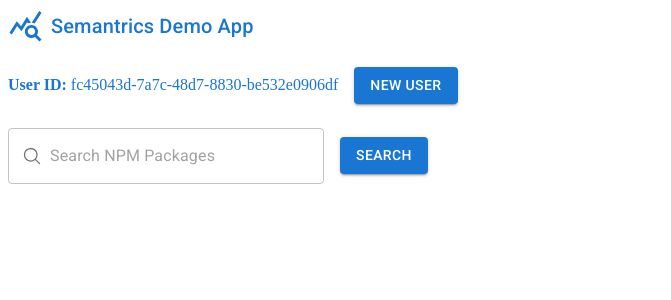
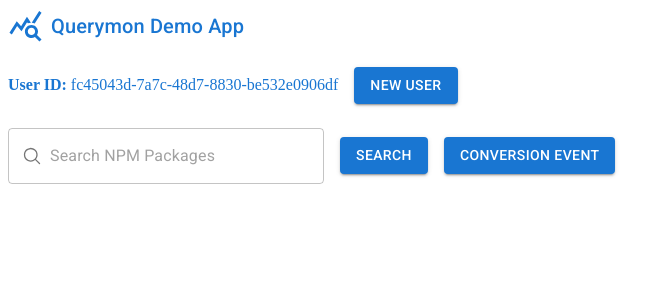
Before and after one commit to aaustin/querymon-demo-app, a React (Create React App) app: page / in a window 1280 px wide. Shown: the top 300 px of the page, without its empty margins (0-671 px from the left). Built offline with nearby package versions, Linux system fonts and the light colour scheme.

Commit message:
update name

```diff
--- a/package.json
+++ b/package.json
@@ -1,5 +1,5 @@
 {
-  "name": "semantrics-demo-app",
+  "name": "querymon-demo-app",
   "version": "0.1.0",
   "private": true,
   "dependencies": {
--- a/public/index.html
+++ b/public/index.html
@@ -29,7 +29,7 @@
       work correctly both with client-side routing and a non-root public URL.
       Learn how to configure a non-root public URL by running `npm run build`.
     -->
-    <title>Semantrics Demo App</title>
+    <title>Querymon Demo App</title>
   </head>
   <body>
     <noscript>You need to enable JavaScript to run this app.</noscript>
--- a/src/App.js
+++ b/src/App.js
@@ -5,8 +5,8 @@ import { Button, InputAdornment, OutlinedInput, Typography, Stack, SvgIcon } fro
 import { v4 as uuidv4 } from 'uuid';
 
 const NodePackageQuery = "https://api.npms.io/v2/search?q=";
-const SemantricsAPI = "https://rcn3mxcjwd.execute-api.us-east-1.amazonaws.com/dev/";
-const SemantricsAPIKey = "cd332ee0-3f81-418d-aba2-aa0a99ff5ba7";
+const QuerymonAPI = "https://rcn3mxcjwd.execute-api.us-east-1.amazonaws.com/dev/";
+const QuerymonAPIKey = "cd332ee0-3f81-418d-aba2-aa0a99ff5ba7";
 
 export default function MyApp() {
   const [searchQuery, setSearchQuery] = React.useState("");
@@ -25,20 +25,20 @@ export default function MyApp() {
   // Load the results from the NPM API
   const handleSearchButtonClick = async event => {
     setLoadingStatus(true);
-    // Register query with Semantrics. Fire and forget
+    // Register query with Querymon. Fire and forget
     const requestOptions = {
       method: 'POST',
       headers: { 'Content-Type': 'application/json' },
       body: JSON.stringify({
-        "interfaceKey": SemantricsAPIKey,
+        "interfaceKey": QuerymonAPIKey,
         "userId": userId,
         "query": searchQuery,
         "metadata": ["experimentA", "variantC"],
         "queryTime": new Date().getTime()
       })
     };
-    console.log("posting search to Semantrics: " + JSON.stringify(requestOptions.body));
-    fetch(SemantricsAPI + 'query', requestOptions);
+    console.log("posting search to Querymon: " + JSON.stringify(requestOptions.body));
+    fetch(QuerymonAPI + 'query', requestOptions);
 
     let headers = new Headers({
         "Accept"       : "application/json",
@@ -50,12 +50,12 @@ export default function MyApp() {
       headers : headers });
     const data = await response.json();
 
-    // Register results with Semantrics. Fire and forget.
+    // Register results with Querymon. Fire and forget.
     const requestROptions = {
       method: 'POST',
       headers: { 'Content-Type': 'application/json' },
       body: JSON.stringify({
-        "interfaceKey": SemantricsAPIKey,
+        "interfaceKey": QuerymonAPIKey,
         "userId": userId,
         "query": searchQuery,
         "results": data["results"].filter(function (item, index) { return index < 10 }).map((item, index) => {
@@ -68,8 +68,8 @@ export default function MyApp() {
         "resultReturnTime": new Date().getTime()
       })
     };
-    console.log("posting result list to Semantrics: " + JSON.stringify(requestOptions.body));
-    fetch(SemantricsAPI + 'results', requestROptions);
+    console.log("posting result list to Querymon: " + JSON.stringify(requestOptions.body));
+    fetch(QuerymonAPI + 'results', requestROptions);
 
     const tempResultList = data["results"].map((item, index) => {
       return {
@@ -88,12 +88,12 @@ export default function MyApp() {
   const handleResultItemClick = async (result) => {
     window.open(result.url, "_blank");
 
-    // Register interaction with Semantrics
+    // Register interaction with Querymon
     const requestOptions = {
       method: 'POST',
       headers: { 'Content-Type': 'application/json' },
       body: JSON.stringify({
-        "interfaceKey": SemantricsAPIKey,
+        "interfaceKey": QuerymonAPIKey,
         "userId": userId,
         "query": searchQuery,
         "resultName": result.title,
@@ -101,8 +101,25 @@ export default function MyApp() {
         "interactionTime": new Date().getTime()
       })
     };
-    console.log("posting click to Semantrics: " + JSON.stringify(requestOptions.body));
-    fetch(SemantricsAPI + 'interaction', requestOptions);
+    console.log("posting click to Querymon: " + JSON.stringify(requestOptions.body));
+    fetch(QuerymonAPI + 'interaction', requestOptions);
+  };
+
+  const handleConversionEventClick = async () => {
+    // Register interaction with Querymon
+    const requestOptions = {
+      method: 'POST',
+      headers: { 'Content-Type': 'application/json' },
+      body: JSON.stringify({
+        "interfaceKey": QuerymonAPIKey,
+        "userId": userId,
+        "eventTime": new Date().getTime(),
+        "eventName": "purchase",
+        "eventValue": Math.floor(Math.random() * 10000)
+      })
+    };
+    console.log("posting click to Querymon: " + JSON.stringify(requestOptions.body));
+    fetch(QuerymonAPI + 'conversion', requestOptions);
   };
 
   return (
@@ -120,7 +137,7 @@ export default function MyApp() {
         <Typography
           color="primary"
           variant="h6">
-          Semantrics Demo App
+          Querymon Demo App
         </Typography>
       </Stack>
       <Stack
@@ -177,6 +194,14 @@ export default function MyApp() {
         >
           Search
         </Button>
+        <Button
+          color="primary"
+          fontSize="large"
+          onClick={handleConversionEventClick}
+          variant="contained"
+        >
+          Conversion Event
+        </Button>
       </Stack>
       {loadingStatus ?
       (<Typography
```
Also changed, not shown: public/manifest.json, 1 other file (tests, documents, lock files or other folders).
